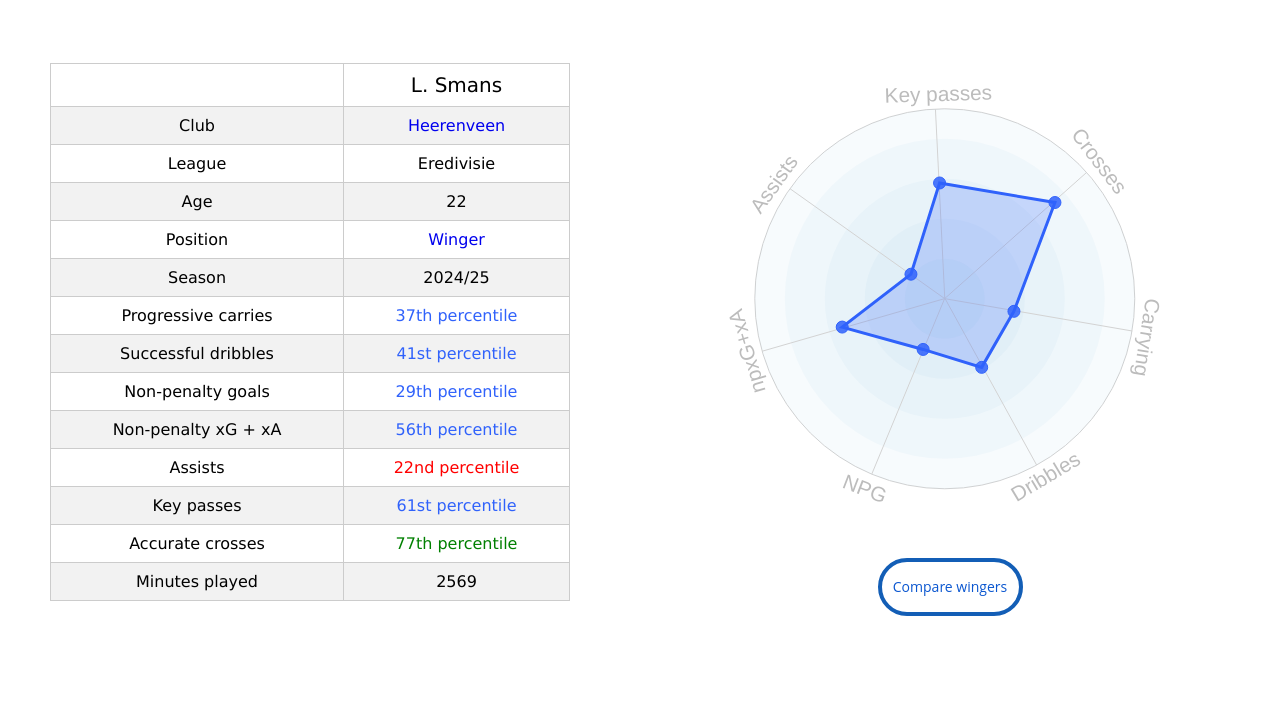
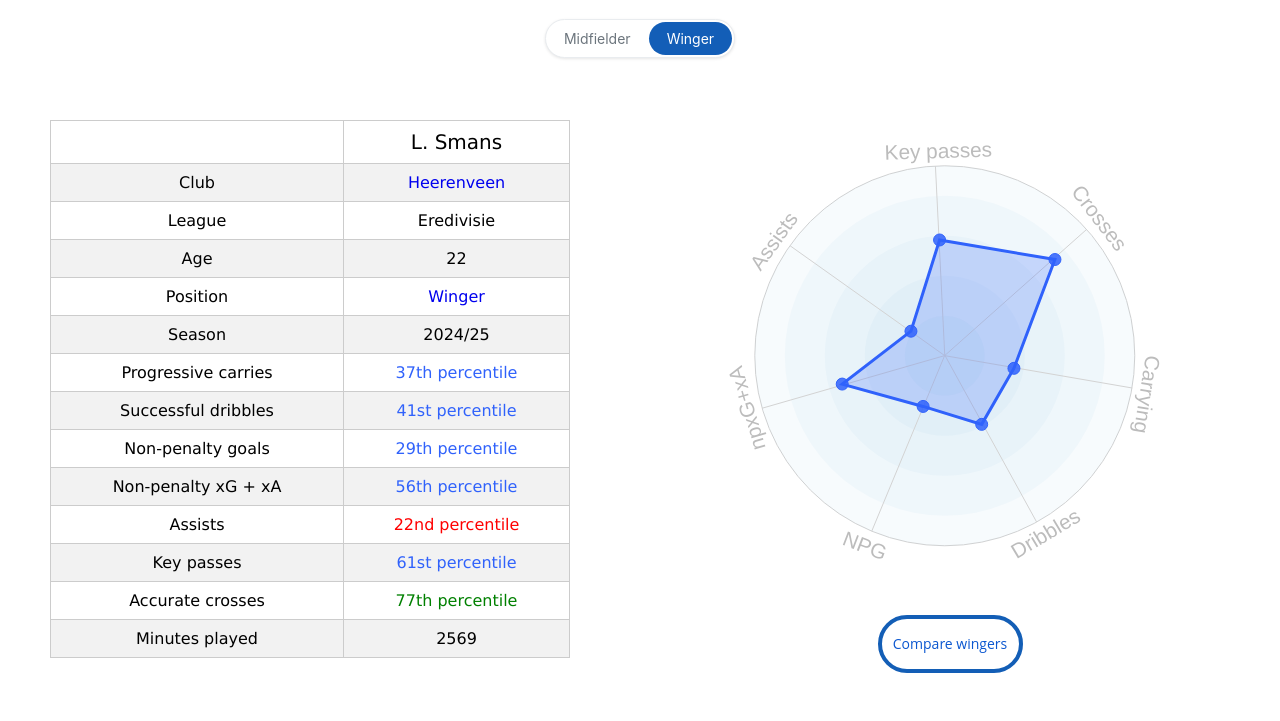
Before and after one commit to ohlitmybad/L_Smans_Winger_stats, a plain HTML site: page index.html in a window 1280 px wide. Shown: the part 70-791 px from the top of the page. Drawn offline with nearby package versions, Linux system fonts and the light colour scheme; no server answers; a script that the page names is missing.

Commit message:
Update index.html

```diff
--- a/index.html
+++ b/index.html
@@ -705,10 +705,71 @@ svg text
     </div>
   </div></div>
 </header>
+    <div class="position-toggle-container">
+        <div class="position-toggle">
+            <a href="https://datamb.football/L_Smans_Midfielder_stats" class="position-btn">Midfielder</a><a href="https://datamb.football/L_Smans_Winger_stats" class="position-btn active">Winger</a>
+        </div>
+    </div>
+
 <script async src="https://pagead2.googlesyndication.com/pagead/js/adsbygoogle.js?client=ca-pub-7677714701428206"
      crossorigin="anonymous"></script>
      <script src="https://cdnjs.cloudflare.com/ajax/libs/xlsx/0.16.9/xlsx.full.min.js"></script>
-</head>
+
+    <style>
+    /* Position Toggle Styles */
+    .position-toggle-container {
+        display: flex;
+        justify-content: center;
+        margin: 10px 0 8px 0;
+        padding: 0 20px;
+    }
+
+    /* Mobile responsive */
+    @media only screen and (max-width: 1048px) {
+        .position-toggle-container {
+            margin: 8px 0 -25px 0;
+        }
+    }
+
+    .position-toggle {
+        display: flex;
+        background: white;
+        border: 1px solid #e9ecef;
+        border-radius: 20px;
+        overflow: hidden;
+        box-shadow: 0 1px 3px rgba(0,0,0,0.1);
+        gap: 2px;
+        padding: 2px;
+    }
+
+    .position-btn {
+        padding: 8px 16px;
+        border: none;
+        background: transparent;
+        cursor: pointer;
+        font-family: -apple-system, BlinkMacSystemFont, 'Segoe UI', Roboto, Oxygen, Ubuntu, Cantarell, 'Helvetica Neue', sans-serif;
+        font-size: 14px;
+        font-weight: 400;
+        color: #6c757d;
+        transition: all 0.15s ease-in-out;
+        text-decoration: none;
+        display: inline-block;
+        min-width: 80px;
+        text-align: center;
+        white-space: nowrap;
+        border-radius: 18px;
+        box-sizing: border-box;
+    }
+
+    .position-btn.active {
+        background: #135eb7;
+        color: white;
+        text-decoration: none;
+        padding: 8px 18px;
+        pointer-events: none;
+    }
+    </style>
+    </head>
 
 <script async src="https://www.googletagmanager.com/gtag/js?id=G-PSBMXX80EF"></script>
 <script>
```
